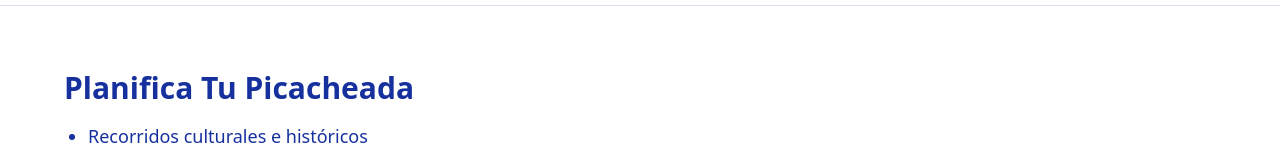
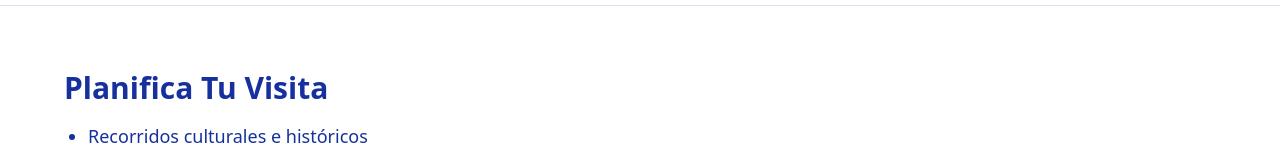
Before and after one commit to Algarrobal/el-picacho-landing, a React (Vite) app: page / in a window 1280 px wide. Shown: the part 3152-3307 px from the top of the page. Built offline with nearby package versions, Linux system fonts and the light colour scheme.

Commit message:
Update App.jsx

```diff
--- a/src/App.jsx
+++ b/src/App.jsx
@@ -17,7 +17,7 @@ La casona, rodeada de cipreses, se encuentra en lo alto de un desfiladero cavado
 En la Bolivia de hoy El Picacho expresa identidad e historia nacionales, desde la colonia, la independencia, la república hasta la democracia que se construye hoy.`,
       botanicTitle: "Parque Botánico: Unidad biológica, en la diversidad…",
       botanicText: `El botánico es un mestizaje biológico. Las especies nativas del lugar conviven con especies originarias llegadas de otros microclimas, algunos muy lejanos. Los churquis, algarrobos, tipas, chañares o toborochis por ejemplo, cohabitan con cipreses mediterráneos, coníferas japonesas, araucarias patagónicas, robles americanos y europeos, liquidámbares del hemisferio norte, alamos tulipán, y gingko bilobas del Asia, entre otras. Esta ultima es milenaria, considerada un dinosaurio, o fósil viviente vegetal. Se dice de ella que sobrevivió a unos centenares de metros a la bomba atómica lanzada en Hiroshima.`,
-      servicesTitle: "Planifica Tu Picacheada",
+      servicesTitle: "Planifica Tu Visita",
       servicesList: [
         "Recorridos culturales e históricos",
         "Visitas guiadas por el parque botánico",
@@ -134,10 +134,14 @@ The latter is ancient—considered a living fossil, a botanical dinosaur. It is
       <section className="p-8 md:p-16 bg-white text-[#16309e] mb-12">
         <h2 className="text-3xl font-semibold mb-4">{t[lang].servicesTitle}</h2>
         <ul className="list-disc ml-6 text-lg mb-2">
-          {t[lang].servicesList.map((item, idx) => (
-            <li key={idx}>{item}</li>
-          ))}
-        </ul>
+  {t[lang].servicesList.map((item, idx) => (
+    <li key={idx}>
+      <a href="/picacheada" className="hover:underline hover:text-[#16309e] transition">
+        {item}
+      </a>
+    </li>
+  ))}
+</ul>
 
         {/* Separator line before button */}
         <hr className="border-t border-[#16309e]/15 my-10" />
```
